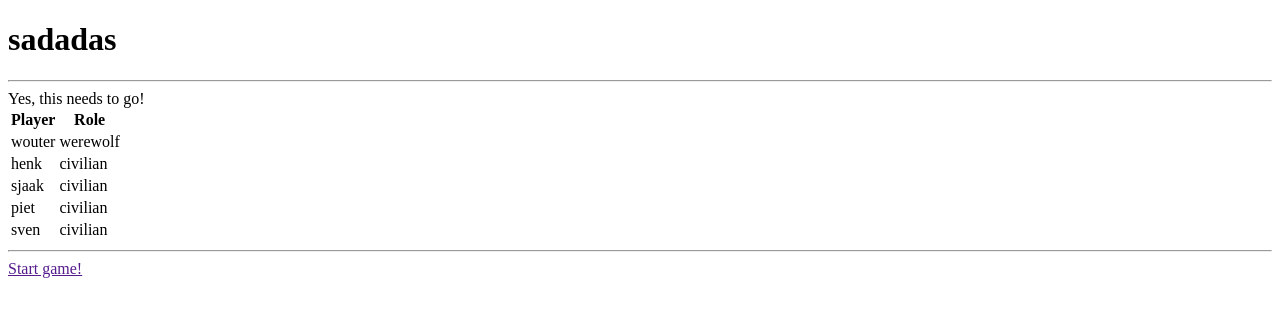
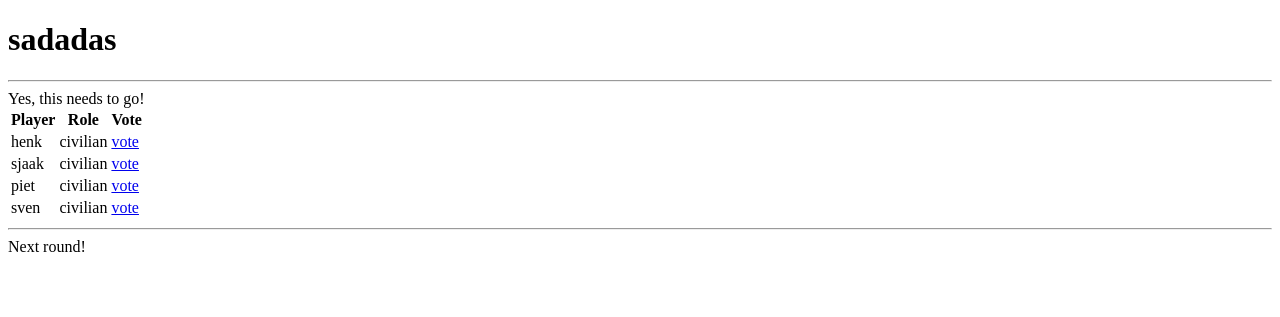
Before and after one commit to wouter075/werewolf, a Django app: page /game/5/ in a window 1280 px wide. Shown: the top 317 px of the page. Run offline with Django 5.2, Linux system fonts and the light colour scheme; a user stored in the database is signed in; data comes from the database, SQL or seed files in the repository; both versions use the stored data as it was after the commit.

Commit message:
Game magic, part 1!

```diff
--- a/game/models.py
+++ b/game/models.py
@@ -13,3 +13,8 @@ class Game(models.Model):
 
     def __str__(self):
         return f'[{self.id}] {self.name} - {self.game_state}'
+
+
+class Round(models.Model):
+    game = models.ForeignKey(Game, on_delete=models.CASCADE)
+    round = models.IntegerField(default=1)
--- a/game/views.py
+++ b/game/views.py
@@ -1,8 +1,11 @@
+import random
+
 from django.contrib import messages
+from django.contrib.auth.models import User
 from django.shortcuts import render, redirect
 from django.views import View
 
-from game.models import Game
+from game.models import Game, Round
 
 
 class GameView(View):
@@ -46,3 +49,44 @@ class NewGameView(View):
 
         game = Game.objects.create(name=name, max_players=max_players, game_admin=request.user)
         return redirect(f'/game/{game.id}/')
+
+
+class GameStart(View):
+    def get(self, request, id):
+        game = Game.objects.get(id=id)
+        user_count = game.players.count()
+        if user_count < 3:
+            messages.error(request, "Not enough players")
+            return redirect(request, f'/game/{game.id}/')
+
+        user_ids = list(Game.objects.get(id=id).players.all().values_list('id', flat=True))
+        random.shuffle(user_ids)
+
+        # add a new round
+        round = Round.objects.create(game=game)
+
+        # set all to game_role 1
+        for user_id in user_ids:
+            user = User.objects.get(id=user_id)
+            user.profile.game_role = 0
+            user.save()
+
+        # user_count > 3 < 7
+        # 1 werewolf
+        if 3 <= user_count < 7:
+            # werewolf
+            user = User.objects.get(id=user_ids[0])
+            user.profile.game_role = 1
+            user.save()
+
+            # todo: save to round object
+            # save: werewolf
+
+            # save: civilian
+
+        # set the game to started:
+        game.game_state = 1
+        game.save()
+
+
+        return redirect(f'/game/{game.id}/')
--- a/templates/game/index.html
+++ b/templates/game/index.html
@@ -6,6 +6,13 @@
 </head>
 <body>
 <h1>{{ game.name }}</h1>
+{% if messages %}
+    <ul class="messages">
+        {% for message in messages %}
+            <li{% if message.tags %} class="{{ message.tags }}"{% endif %}>{{ message }}</li>
+        {% endfor %}
+    </ul>
+{% endif %}
 <hr>
 Yes, this needs to go!
 <table>
@@ -13,20 +20,29 @@ Yes, this needs to go!
         <tr>
             <th>Player</th>
             <th>Role</th>
+            <th>Vote</th>
         </tr>
     </thead>
     <tbody>
         {% for player in game.players.all %}
+            {% if player != request.user %}
             <tr>
-            <td>{{ player.username }}</td>
-            <td>{{ player.profile.get_game_role_display }}</td>
+                <td>{{ player.username }}</td>
+                <td>{{ player.profile.get_game_role_display }}</td>
+                <td><a href="/game/{{ game.id }}/vote/{{ player.id }}/">vote</a></td>
             </tr>
+            {% endif %}
         {% endfor %}
     </tbody>
 </table>
 <hr>
 {% if game.players.count >= 3 %}
-    <a href="">Start game!</a>
+    {% if game.game_state == 0 %}
+        <a href="/game/{{ game.id }}/start/">Start game!</a>
+    {% endif %}
+    {% if game.game_state == 1 %}
+        Next round!
+    {% endif %}
 {% endif %}
 </body>
 </html>
--- a/werewolf/urls.py
+++ b/werewolf/urls.py
@@ -17,7 +17,7 @@ Including another URLconf
 from django.contrib import admin
 from django.urls import path
 
-from game.views import GameView, NewGameView
+from game.views import *
 from main.views import MainView
 
 urlpatterns = [
@@ -25,6 +25,9 @@ urlpatterns = [
     path('', MainView.as_view(), name='main'),
     path('game/new/', NewGameView.as_view(), name='new-game'),
     path('game/<int:id>/', GameView.as_view(), name='game'),
+    path('game/<int:id>/start/', GameStart.as_view(), name='game-start'),
+    path('game/<int:id>/round/<int:round>/', GameStart.as_view(), name='game-round'),
+    path('game/<int:id>/round/<int:round>/vote/<int:pid>/', GameStart.as_view(), name='game-vote'),
 
 
 ]
```
Also changed, not shown: game/admin.py (+6 -1 lines), db.sqlite3.
